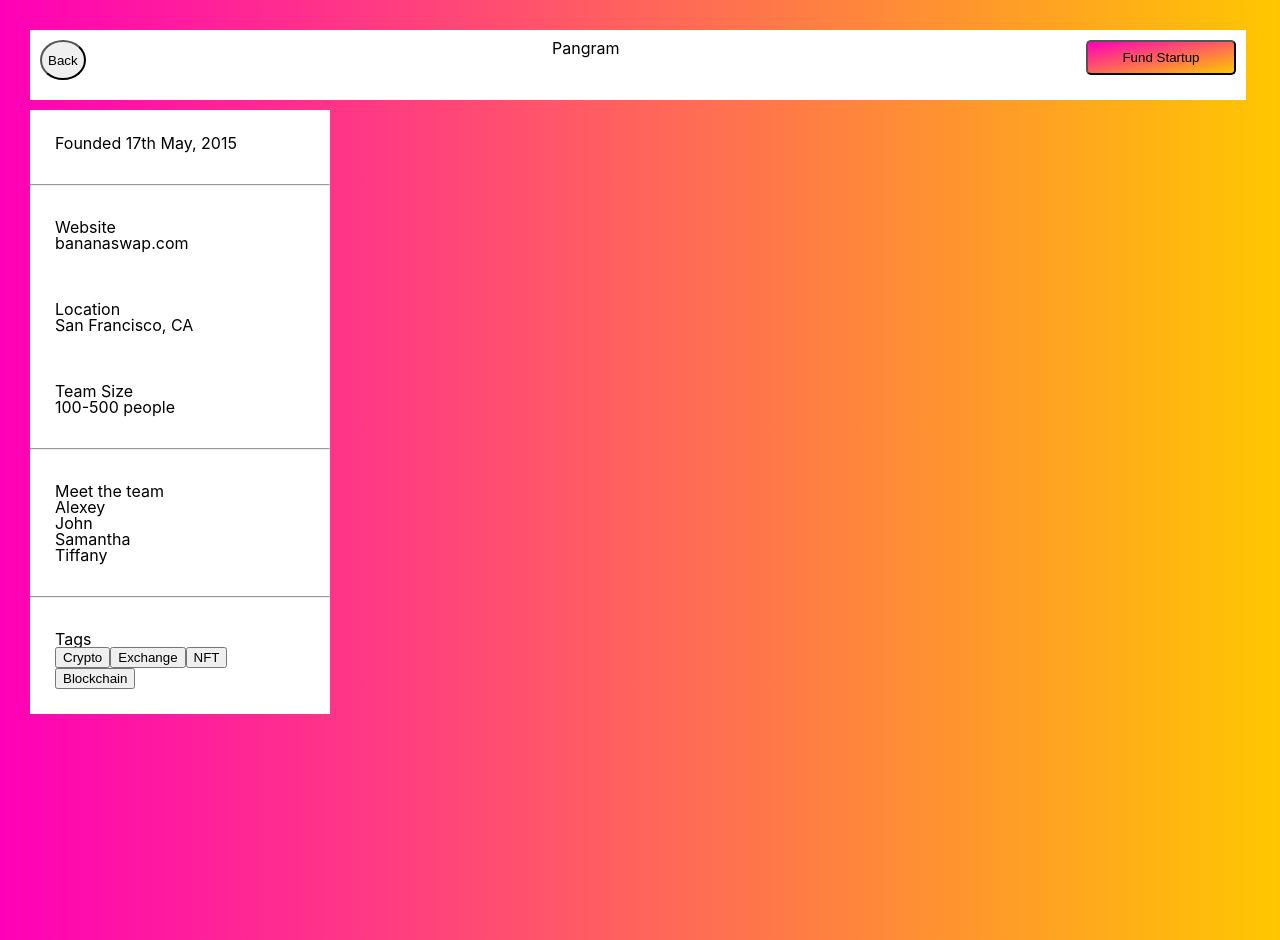
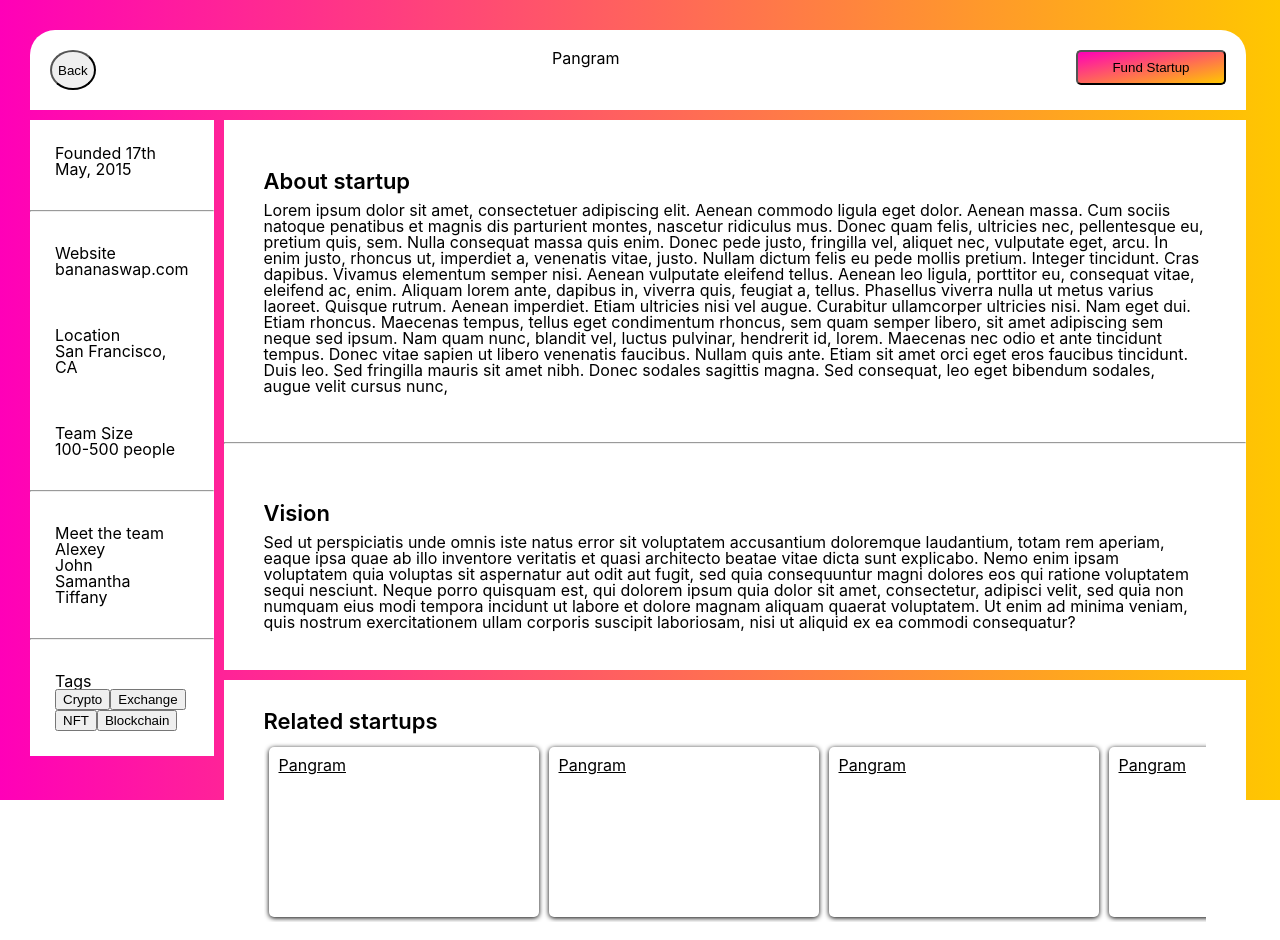
Before and after one commit to alexeysergeev-cm/Minority-Programmers-Front-End-Test, a React (Create React App) app in the folder frontend-app/: page /incubator/1 in a window 1280 px wide. Shown: the part 332-1272 px from the top of the page. Built offline with nearby package versions, Linux system fonts and the light colour scheme.

Commit message:
do incubator index item

```diff
--- a/frontend-app/src/components/startup.jsx
+++ b/frontend-app/src/components/startup.jsx
@@ -1,5 +1,6 @@
 import React from 'react';
 import '../styling/startup.css'
+import { Link } from 'react-router-dom';
 const incData = require('../data/incubator.json');
 
 class StartUp extends React.Component{
@@ -47,6 +48,7 @@ class StartUp extends React.Component{
               <button>Fund Startup</button>
             </div>
           </div>
+          <div className='start-main'>
             <div className='s-sidebar'>
               <div>{founded}</div>
               <hr className="Solid" />
@@ -76,11 +78,33 @@ class StartUp extends React.Component{
                 {tagSection}
               </div>
             </div>
-          <div className='s-main'>
-
+            <div style={{'overflow': 'auto'}}>
+              <div className='s-about'>
+                <div>
+                  <h1>About startup</h1>
+                  <div>{about}</div>
+                </div>
+                <hr className="Solid" />
+                <div>
+                  <h1>Vision</h1>
+                  <div>{vision}</div>
+                </div>
               </div>
               <div className='s-footer'>
-
+                <h1>Related startups</h1>
+                <div className='related-cont'>
+                  {incData.map(startUp => {
+                    return (
+                      <Link key={startUp.id} to={`/incubator/${startUp.id}`}>
+                        <div className="related-item">
+                          <h1>{startUp.name}</h1>
+                        </div>
+                      </Link>
+                    )
+                  })}
+                </div>
+              </div>
+            </div>
           </div>
         </div>
       </div>
--- a/frontend-app/src/styling/startup.css
+++ b/frontend-app/src/styling/startup.css
@@ -1,6 +1,6 @@
 .startup{
   background-image: linear-gradient(to right, #ff00B8, #ffc700 );
-  height: 100vw;
+  height: 100vh;
 }
 
 .s-container{
@@ -13,8 +13,10 @@
   display: flex;
   justify-content: space-between;
   background: white;
-  padding: 10px;
-  height: 50px;
+  padding: 20px;
+  height: 40px;
+  border-top-right-radius: 25px;
+  border-top-left-radius: 25px;
 }
 
 .s-header > div:first-of-type > button{
@@ -30,6 +32,7 @@
 }
 
 .s-sidebar{
+  display: inline-table;
   width: 300px;
   background: rgb(255, 255, 255);
   margin-top: 10px;
@@ -39,11 +42,49 @@
   padding: 25px;
 }
 
+.start-main{
+  display: flex;
+  align-items: flex-start;
+}
 
-.s-main{
+.s-about{
+  background: white;
+  margin: 10px 0 0 10px;
+}
+.s-about > div {
+  padding: 40px;
+}
 
+.s-about > div > h1 {
+  font-size: 22px;
+  font-weight: 600;
+  padding: 10px 0;
 }
 
 .s-footer{
+  padding: 20px 40px;
+  background: rgb(255 255 255);
+  margin: 10px 0 0 10px;
+}
 
+.s-footer > h1 {
+  font-size: 22px;
+  font-weight: 600;
+  padding: 10px 0;
 }
+
+.related-cont {
+  display: flex;
+  overflow: auto;
+}
+
+.related-item{
+  width: 250px;
+  height: 150px;
+  padding: 10px;
+  text-decoration: none;
+  background: rgb(255 255 255);
+  margin: 5px;
+  border-radius: 5px;
+  box-shadow: 0px 1px 5px black;
+}
```
Lines whose indentation alone changed are shown as unchanged.
